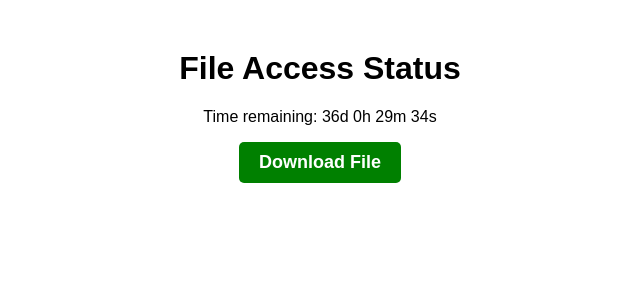
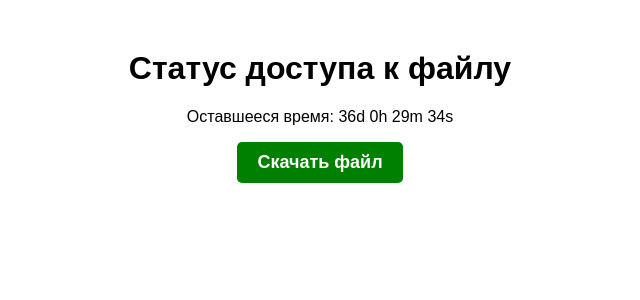
Before and after one commit to yernaz-togizbayev/mini_portal_project, a Flask app: page / in a window 1280 px wide. Shown: the top 300 px of the page, without its empty margins (320-960 px from the left). Run offline with Flask 3, Linux system fonts and the light colour scheme; parts of the project's set-up code (start-up, migrations or seed data) failed here and were passed over.

Commit message:
гpdate index.html to Russian language

```diff
--- a/templates/index.html
+++ b/templates/index.html
@@ -25,16 +25,16 @@
     </style>
 </head>
 <body>
-    <h1>File Access Status</h1>
+    <h1>Статус доступа к файлу</h1>
 
     <!-- Countdown Timer -->
-    <p>Time remaining: <span id="countdown"></span></p>
+    <p>Оставшееся время: <span id="countdown"></span></p>
 
     <!-- Download Link -->
     {% if link %}
-        <a id="download-link" href="{{ link }}" class="download-link {{ status }}">Download File</a>
+        <a id="download-link" href="{{ link }}" class="download-link {{ status }}">Скачать файл</a>
     {% else %}
-        <p class="download-link red">Access Expired</p>
+        <p class="download-link red">Доступ закрыт</p>
     {% endif %}
 
     <!-- Load the countdown script -->
```
